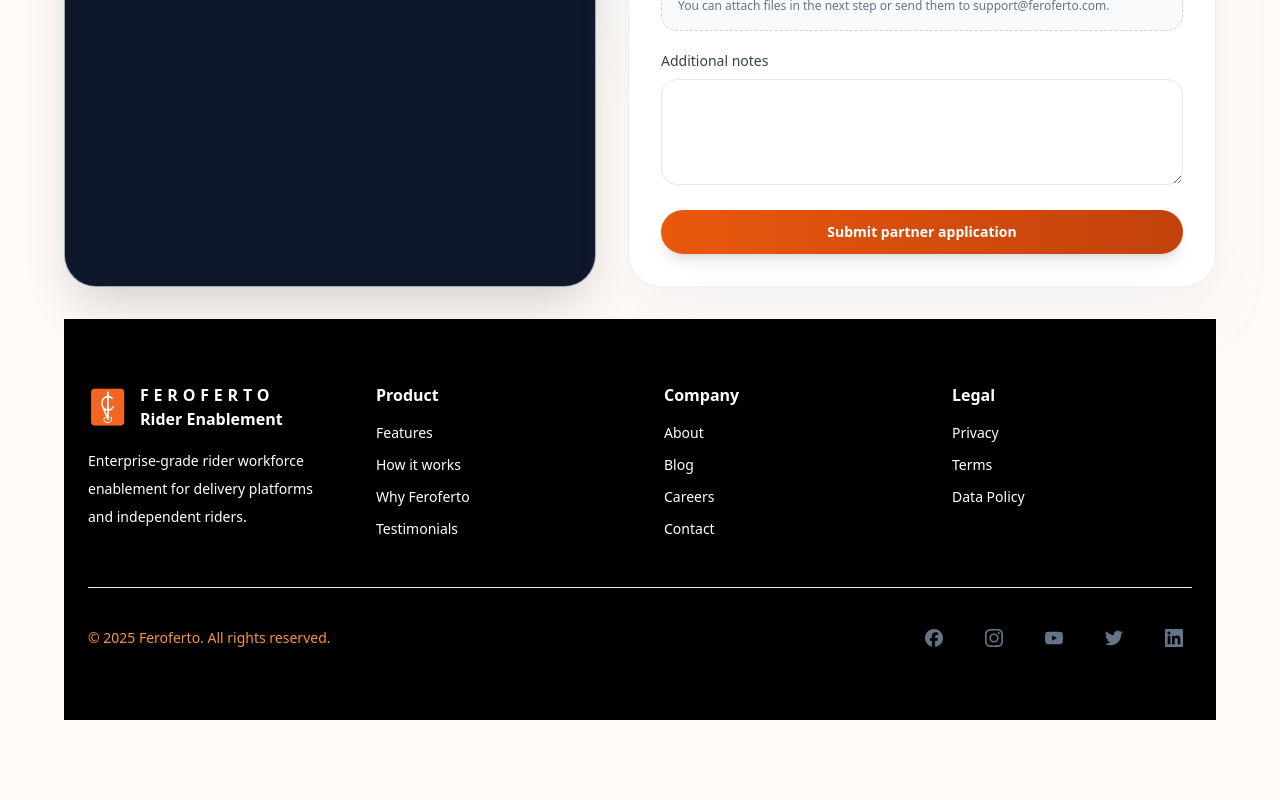
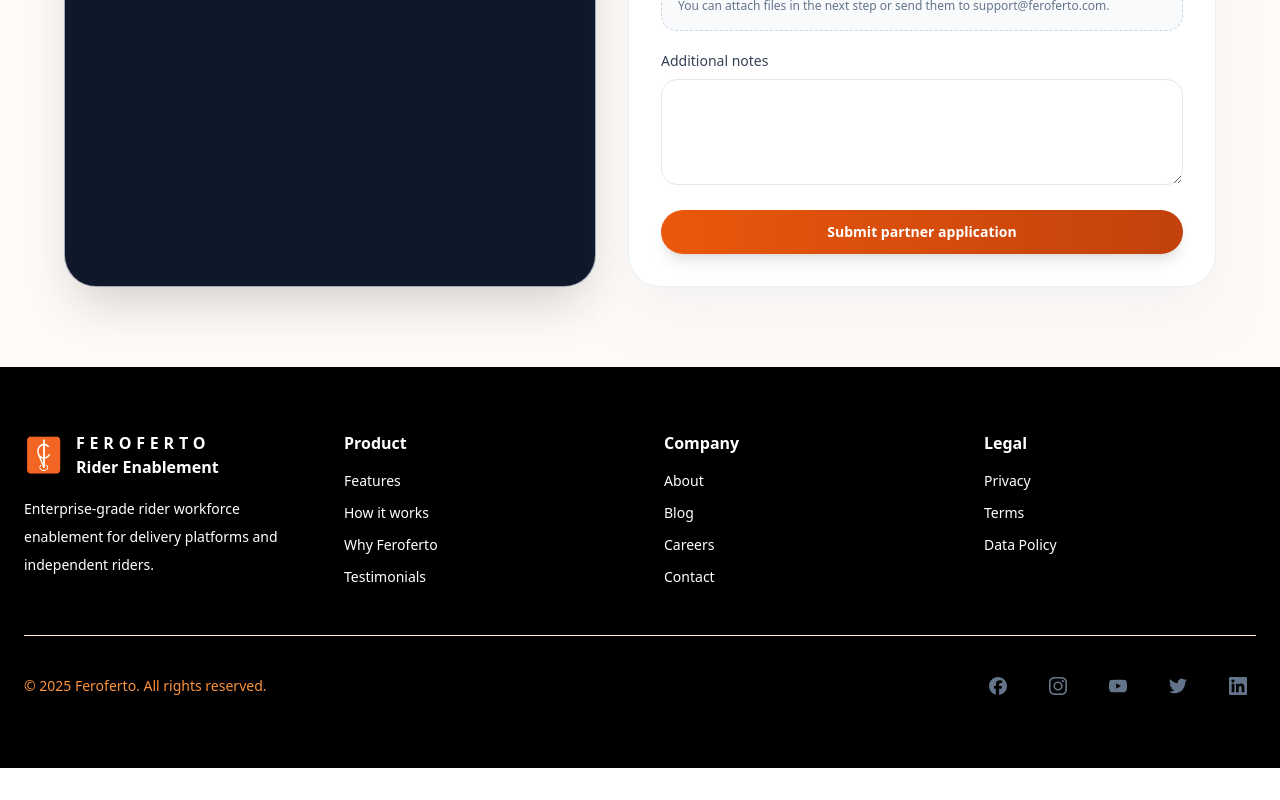
Before and after one commit to shehbazasif/FeroFerto, a Nuxt app: page /join/riders in a window 1280 px wide. Shown: the part 929-1729 px from the top of the page. After the commit the page ends 1697 px from the top, so only its background shows below. Built offline with nearby package versions, Linux system fonts and the light colour scheme.

Commit message:
Footer fixed on the rider join page

```diff
--- a/app/pages/join/[type].vue
+++ b/app/pages/join/[type].vue
@@ -263,9 +263,9 @@
           </div>
         </div>
       </section>
-      <AppFooter />
     </div>
   </main>
+  <AppFooter />
 </template>
 
 <script setup lang="ts">
```
